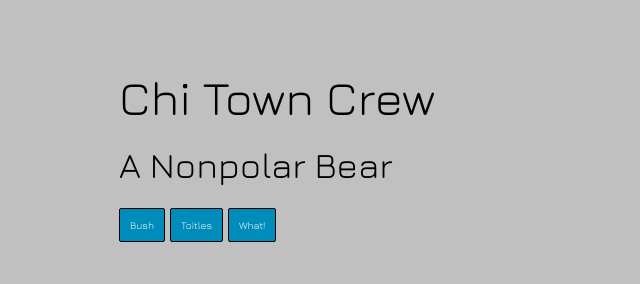
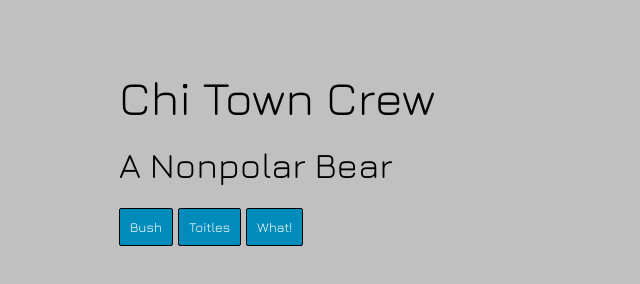
Before and after one commit to TylerTomasello/ChiTownSoundboard, a plain HTML site: page index.html in a window 1280 px wide. Shown: the whole page, without its empty margins (0-640 px from the left). Drawn offline with nearby package versions, Linux system fonts and the light colour scheme.

Commit message:
fix the screen sizes one again

```diff
--- a/screen.css
+++ b/screen.css
@@ -223,14 +223,6 @@ button {
 /* State Styles */
 
 @media screen and (min-width: 100px) {
-  html {
-    font-size: .5em; /* 20 / 16 = 1.25em */
-  }
-
-  button {
-    font-size: .5em; /* 20 / 16 = 1.25em */
-  }
-
   body {
     padding-right: 11.73333333%; /* 44 / 375 = 11.73333333% */
     padding-left: 11.73333333%; /* 44 / 375 = 11.73333333% */
@@ -242,14 +234,6 @@ button {
   change the bodys padding on left and right.
 */
 @media screen and (min-width: 375px) {
-  html {
-    font-size: .5em; /* 20 / 16 = 1.25em */
-  }
-
-  button {
-    font-size: .5em; /* 20 / 16 = 1.25em */
-  }
-
   body {
     padding-right: 11.73333333%; /* 44 / 375 = 11.73333333% */
     padding-left: 11.73333333%; /* 44 / 375 = 11.73333333% */
@@ -257,14 +241,6 @@ button {
 }
 
 @media screen and (min-width: 425px) {
-  html {
-    font-size: .5em; /* 20 / 16 = 1.25em */
-  }
-
-  button {
-    font-size: .5em; /* 20 / 16 = 1.25em */
-  }
-
   body {
     padding-right: 11.73333333%; /* 44 / 375 = 11.73333333% */
     padding-left: 11.73333333%; /* 44 / 375 = 11.73333333% */
```
